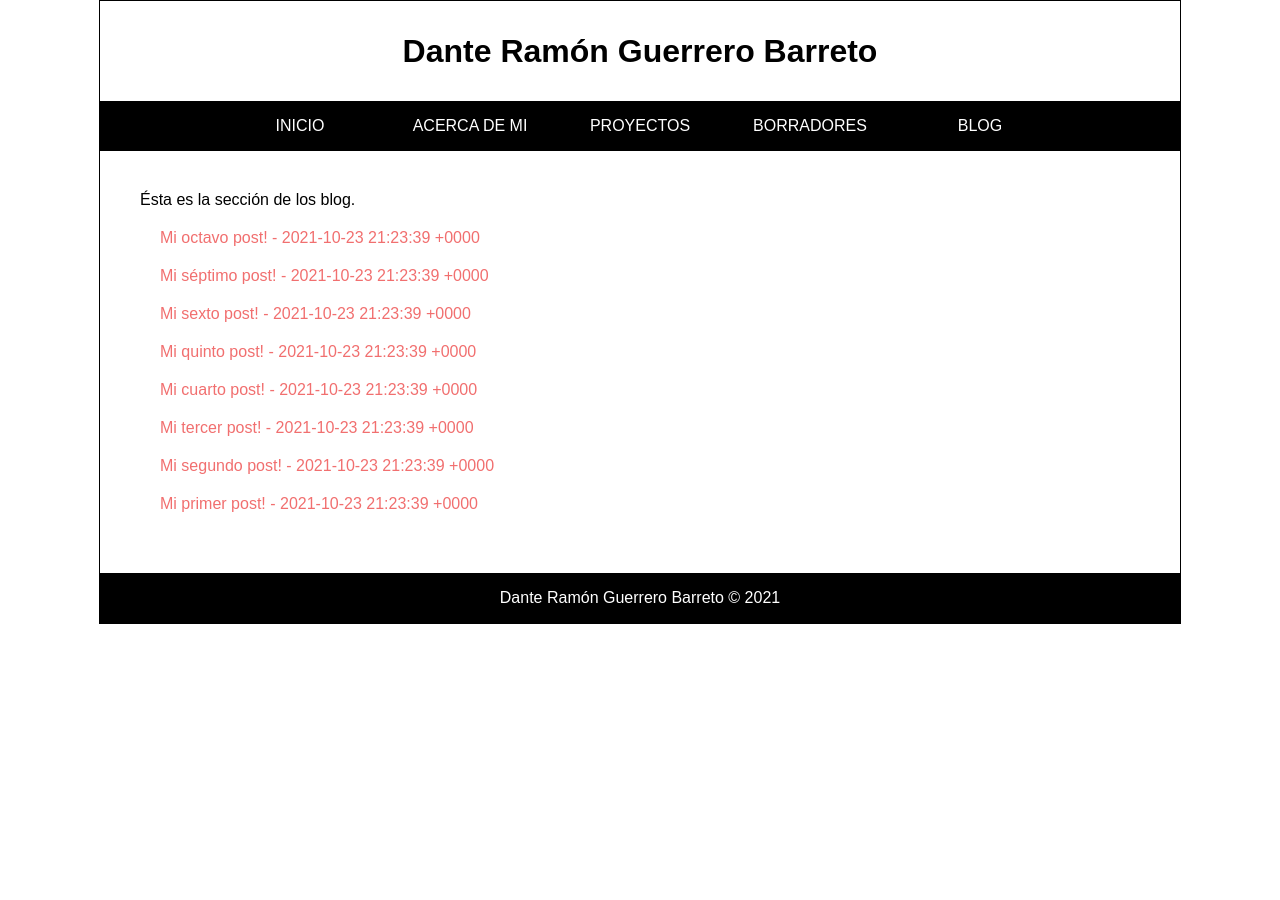
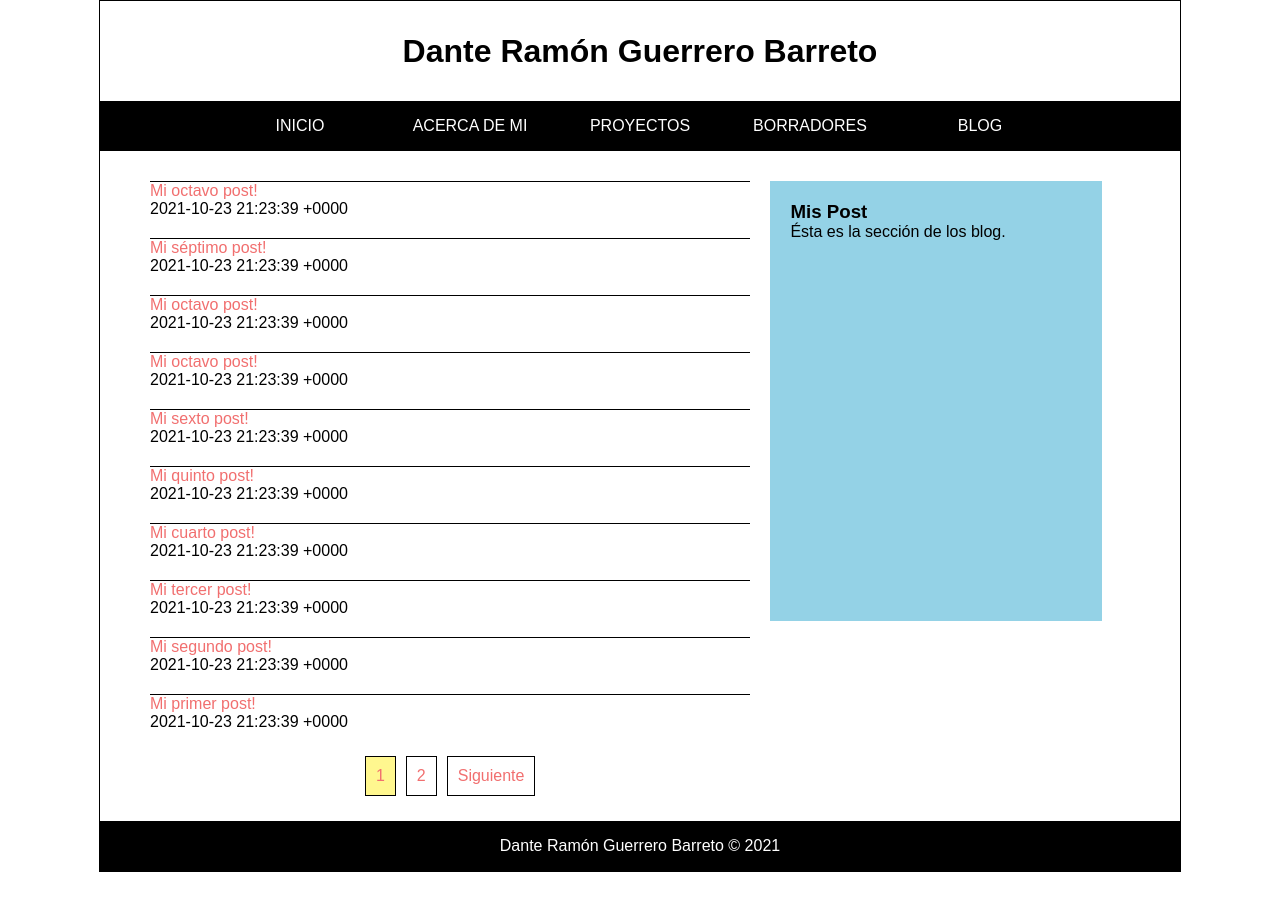
Before and after one commit to Dante-Guerrero/Dante-Guerrero.github.io, a Jekyll site: the page built from blog.md, in a window 1280 px wide. Built offline with Jekyll 4.4.1, drawn with Linux system fonts in a browser that asks for light colours; the list of posts is cut into pages by our own code.

Commit message:
Actualización automática del 31/10/2021 a las 01:36

```diff
--- a/_config.yml
+++ b/_config.yml
@@ -49,6 +49,7 @@ exclude:
   - vendor/cache/
   - vendor/gems/
   - vendor/ruby/
+  - TODO.md
 
 # Collection configurations
 
--- a/_layouts/secciones/blog.html
+++ b/_layouts/secciones/blog.html
@@ -2,12 +2,49 @@
 layout: default
 ---
 
-{{content}}
+<section class="blog_1">
 
-<ul>
-  {% for post in site.posts %}
-    <li class="blog_article">
-      <a href="{{ post.url }}">{{ post.title }} - {{post.date}}</a>
+  <ul>
+    {% for post in paginator.posts %}
+      <li class="blog_article">
+        <a href="{{ post.url }}"> {{ post.title }} </a>
+        <p> {{ post.date }} </p>
+      </li>
+    {% endfor %}
+  </ul>
+
+  <!-- Paginación -->
+
+  {% if paginator.total_pages > 1 %}
+  <ul class="pager">
+    {% if paginator.previous_page %}
+    <li>
+      <a class="prev_siguiente" href="{{ paginator.previous_page_path | prepend: site.baseurl }}">Previo</a>
     </li>
-  {% endfor %}
-</ul>
+    {% endif %}
+
+  {% if paginator.page_trail %}
+    {% for trail in paginator.page_trail %}
+      <li {% if page.url == trail.path %}class="selected"{% endif %}>
+          <a href="{{ trail.path | prepend: site.baseurl | replace: '//', '/' }}" title="{{trail.title}}">{{ trail.num }}</a>
+      </li>
+    {% endfor %}
+  {% endif %}
+
+    {% if paginator.next_page %}
+    <li>
+      <a class="prev_siguiente" href="{{ paginator.next_page_path | prepend: site.baseurl }}">Siguiente</a>
+    </li>
+    {% endif %}
+  </ul>
+  {% endif %}
+
+</section>
+
+<section class="blog_2">
+
+  <h1> Mis Post </h1>
+
+  {{content}}
+
+</section>
--- a/_sass/_general.scss
+++ b/_sass/_general.scss
@@ -19,7 +19,8 @@ body{
     float: center;
     width: 90%;
     background: white;
-    padding: 40px;
+    padding-top: 30px;
+    padding-left: 50px;
     min-height: 320px;
 }
 
--- a/_sass/secciones/_blog.scss
+++ b/_sass/secciones/_blog.scss
@@ -1,4 +1,23 @@
 .blog_article{
     list-style: none;
-    margin: 20px;
+    margin-bottom: 20px;
+    border-top: 1px solid black ;
 }
+
+.blog_1{
+    float: left;
+    width: calc(70% - 80px);
+    background: white;
+    color: black;
+    min-height: 400px;
+    padding-bottom: 20px;
+    padding-right: 20px;
+}
+
+.blog_2{
+    float: left;
+    width: 30%;
+    background: #94D2E6;
+    min-height: 400px;
+    padding: 20px;
+}
--- a/blog.md
+++ b/blog.md
@@ -3,6 +3,10 @@ title: Blog
 layout: secciones/blog
 pagination:
   enabled: true
+  collection: posts
+  trail:
+    before: 2
+    after: 2
 ---
 
 Ésta es la sección de los blog.
--- /dev/null
+++ b/my_collections/_posts/2021-10-23-mi-primer-post copy 8.md
@@ -0,0 +1,7 @@
+---
+layout: post
+title:  "Mi octavo post!"
+date:   2021-10-23 16:23:39 -0500
+categories: jekyll update
+---
+Hola, éste sería mi primer post. ¿Nada interesante aún? Pronto empezaremos...
--- /dev/null
+++ b/my_collections/_posts/2021-10-23-mi-primer-post copy 9.md
@@ -0,0 +1,7 @@
+---
+layout: post
+title:  "Mi octavo post!"
+date:   2021-10-23 16:23:39 -0500
+categories: jekyll update
+---
+Hola, éste sería mi primer post. ¿Nada interesante aún? Pronto empezaremos...
```
Also changed, not shown: _TODO.md (added, +16 -0 lines), my_collections/_posts/2021-10-23-mi-primer-post copy 10.md (added, +7 -0 lines), my_collections/_posts/2021-10-23-mi-primer-post copy 11.md (added, +7 -0 lines), my_collections/_posts/2021-10-23-mi-primer-post copy 12.md (added, +7 -0 lines), 1 other file.
